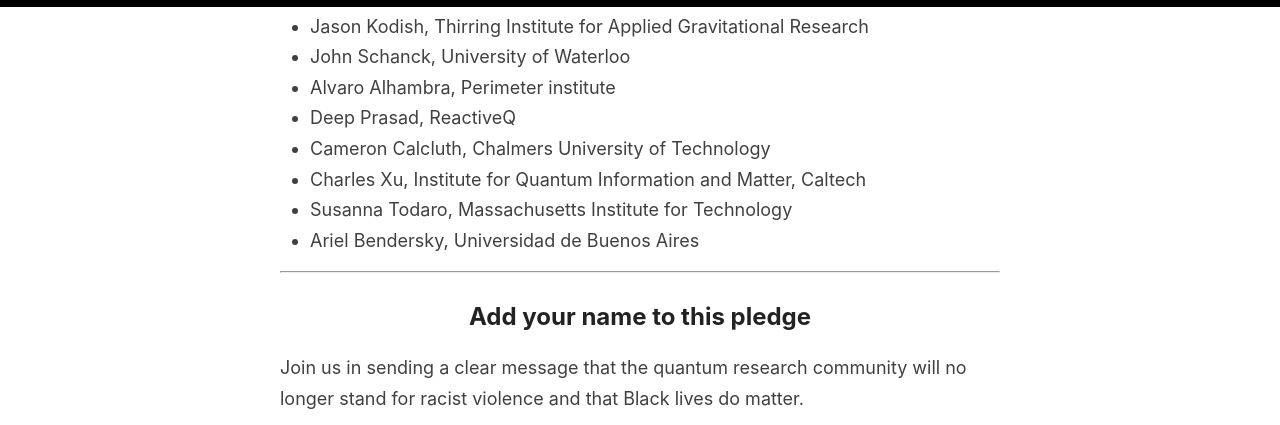
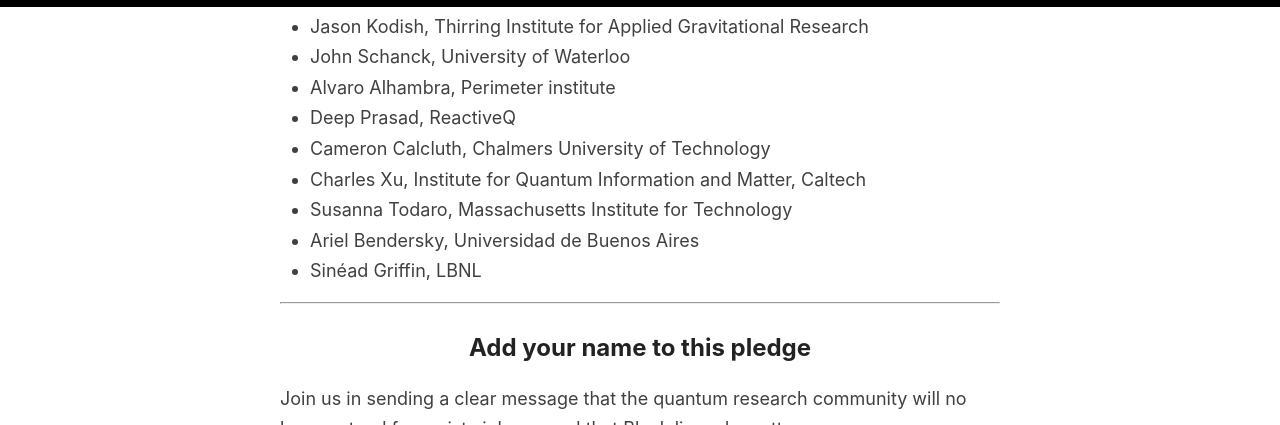
Before and after one commit to quantumforblacklives/quantumforblacklives.github.io, a Jekyll site: the page built from index.html, in a window 1280 px wide and 900 px high, scrolled down 3522 px, cut to the strip 0-425 px from the top of the window. Built offline with Jekyll 4.4.1, drawn with Linux system fonts in a browser that asks for light colours; the list of posts is cut into pages by our own code.

Commit message:
Add signature from Sinéad Griffin.

```diff
--- a/_includes/signatories.md
+++ b/_includes/signatories.md
@@ -17,3 +17,4 @@
 - Charles Xu, Institute for Quantum Information and Matter, Caltech
 - Susanna Todaro, Massachusetts Institute for Technology
 - Ariel Bendersky, Universidad de Buenos Aires
+- Sinéad Griffin, LBNL
```
